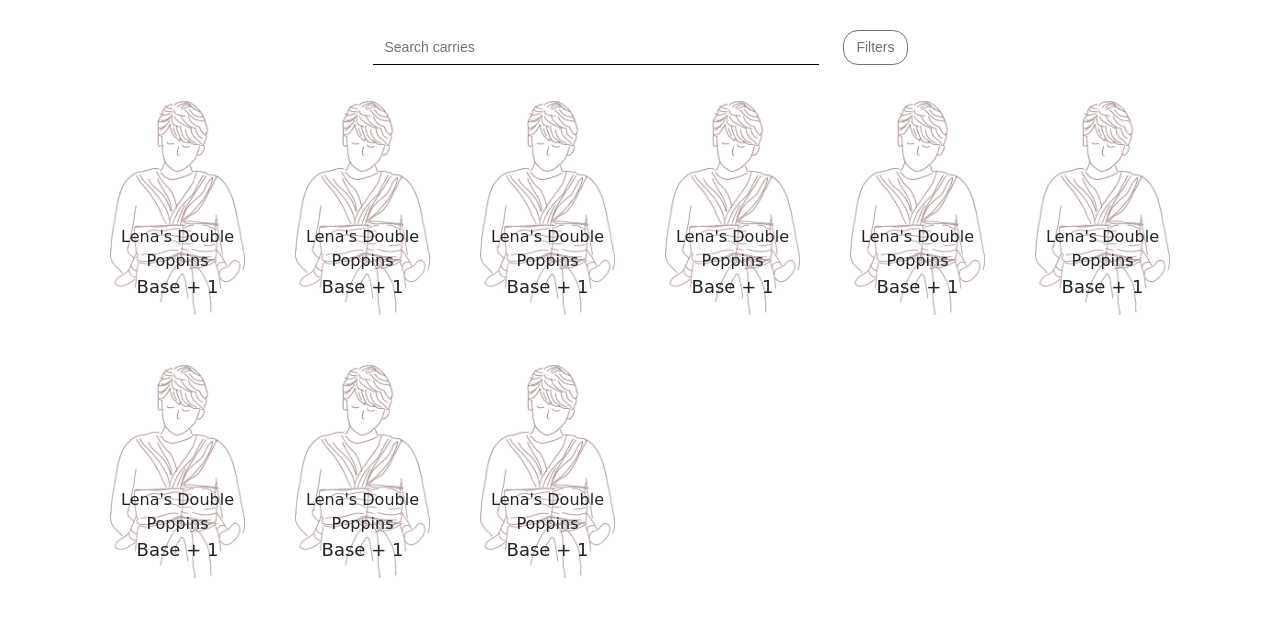
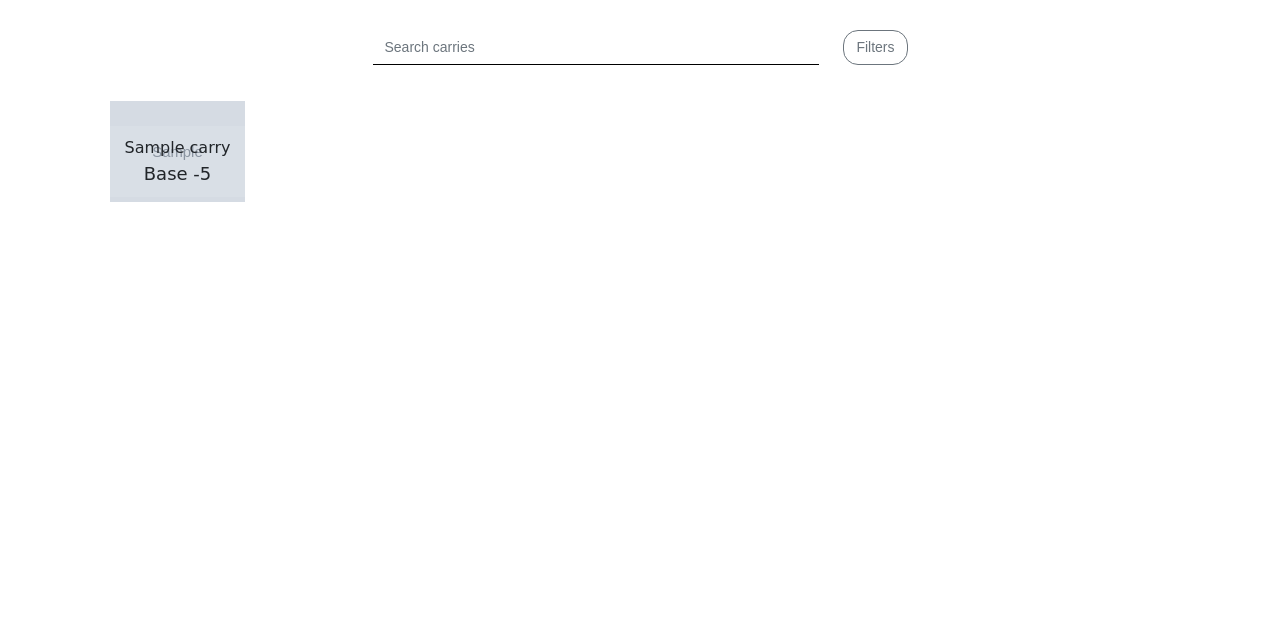
Before and after one commit to paulafernalia/the-wrapping-gallery, a Django app: page /wrappinggallery/ in a window 1280 px wide. Shown: the part 81-698 px from the top of the page. Run offline with Django 5.2, Linux system fonts and the light colour scheme; tables that the repository leaves empty hold one stand-in row (values such as "Sample post"); grey boxes marked "Sample" are stand-in pictures; some libraries are stand-ins or nearby versions; some web fonts are replaced.

Commit message:
Filter data and update gallery

```diff
--- /dev/null
+++ b/wrapping/wrappinggallery/static/wrappinggallery/app.js
@@ -0,0 +1,160 @@
+function getButtonByValueAndProperty(property, value) {
+    // Get button that matches the data-property and data-value args given
+    return document.querySelector(`button[data-value="${value}"][data-property="${property}"]`);
+}
+
+async function clickFilterButton(button) {
+    // Set this button as active
+    setActiveButton(button);
+
+    // Filter carries by the property selected in the button
+    filterCarries();
+}
+
+
+function updateFilterData(button) {
+    const property = button.parentElement.getAttribute('data-property');
+    const value = button.getAttribute('data-value');
+
+    // Update local storage
+    localStorage.setItem(property, value);
+}
+
+function initialiseFilterData(property) {
+    let init = 'Any';
+    if (!localStorage.getItem(property)) {
+        // If not, set the counter to 0 in local storage
+        localStorage.setItem(property, 'Any');
+    } else {
+        init = localStorage.getItem(property);
+    }
+
+    // Get button with this property and value
+    const button = getButtonByValueAndProperty(property, init);
+
+    button.classList.add('active');
+}
+
+function initialiseFiltersData() {
+    initialiseFilterData('size');
+    initialiseFilterData('position');
+}
+
+async function fetchFilteredCarries() {
+    // Read the property of the button group and the button value
+    const filters = {
+        size: localStorage.getItem("size"),
+        position: localStorage.getItem("position"),
+    };
+
+    // Build the query string from the filters object
+    const queryString = Object.entries(filters)
+        .map(([property, value]) => `property[]=${encodeURIComponent(property)}&value[]=${encodeURIComponent(value)}`)
+        .join('&');
+
+    // Filter carries by using filter values
+    const response = await fetch(`/wrappinggallery/api/filter-carries/?${queryString}`);
+
+    if (!response.ok) {
+        throw new Error('Network response was not ok');
+    }
+
+    const data = await response.json();
+    return data.carries;
+}
+
+async function filterCarries() {
+    fetchFilteredCarries()
+        .then(carries => {
+            // Update gallery content
+            updateCarryGallery(carries);
+        })
+        .catch(error => {
+            console.error('There was a problem with the fetch operation:', error);
+        });
+}
+
+function setActiveButton(button) {
+    // Make the selected filter button active when clicking on it
+    const btnGroup = button.parentElement;
+    const buttons = btnGroup.getElementsByClassName('btn-custom');
+
+    // Set all other buttons as inactive
+    for (let btn of buttons) {
+        btn.classList.remove('active');
+    }
+    button.classList.add('active');
+
+    // Store selected value in local storage
+    localStorage.setItem(button.dataset.property, button.dataset.value);
+}
+
+function toggleFilterBox() {
+    console.log("triggered");
+    const filterBox = document.getElementById('filterBox');
+    if (filterBox.style.display === 'none' || filterBox.style.display === '') {
+        filterBox.style.display = 'block';
+    } else {
+        filterBox.style.display = 'none';
+    }
+}
+
+
+function updateCarryGallery(carries) {
+    // Get imageGrid div
+    const gridContainer = document.getElementById('imageGrid');
+    gridContainer.innerHTML = '';
+
+    carries.forEach(carry => {
+        // Create grid item
+        const gridItem = document.createElement('div');
+        gridItem.className = 'grid-item';
+
+        // Set image URL
+        const imageUrl = '/media/' + carry.coverpicture;
+
+        // Create image
+        const img = document.createElement('img');
+        img.src = imageUrl; // Combine the static URL with the file name
+        img.alt = carry.coverpicture;
+
+        // Create description container
+        const descContainer = document.createElement('div');
+        descContainer.className = 'desc-container';
+
+        // Create carrydesc
+        const carrydesc = document.createElement('div');
+        carrydesc.className = 'carrydesc';
+        carrydesc.textContent = carry.title;
+
+        // Create sizedesc
+        const sizedesc = document.createElement('div');
+        sizedesc.className = 'sizedesc';
+        if (carry.size == 0) {
+            sizedesc.textContent = "Base";
+        } else {
+            sizedesc.textContent = "Base " + carry.size;
+        }
+
+        // Append descriptions to the description container
+        descContainer.appendChild(carrydesc);
+        descContainer.appendChild(sizedesc);
+
+        // Append image and description container to grid item
+        gridItem.appendChild(img);
+        gridItem.appendChild(descContainer);
+
+        // Append grid item to grid container
+        gridContainer.appendChild(gridItem);
+    })
+}
+
+document.addEventListener('DOMContentLoaded', function() {
+    // Set initial active buttons in filters
+    initialiseFiltersData();
+
+    // Filter carries in gallery
+    filterCarries();
+
+
+});
--- a/wrapping/wrappinggallery/templates/wrappinggallery/index.html
+++ b/wrapping/wrappinggallery/templates/wrappinggallery/index.html
@@ -8,128 +8,30 @@
         <div class="col-md-6">
             <div class="input-group mb-3">
                 <input type="text" class="form-control input-underline" placeholder="Search carries">
-                <button class="btn btn-outline-secondary ml-4" type="button" id="button-filter">Filters</button>
+                <button class="btn btn-outline-secondary ml-4" type="button" id="button-filter" onclick="toggleFilterBox()" >Filters</button>
             </div>
         </div>
     </div>
 
     <div id=filterBox style="display: none;">
         <p><strong> Position </strong></p>
-        <div role="group" aria-label="Filter Group 1">
-            <button type="button" class="btn btn-custom mx-1 active" onclick="setActiveButton(this)">Any</button>
-            <button type="button" class="btn btn-custom mx-1" onclick="setActiveButton(this)">Front</button>
-            <button type="button" class="btn btn-custom mx-1" onclick="setActiveButton(this)">Hip</button>
-            <button type="button" class="btn btn-custom mx-1" onclick="setActiveButton(this)">Back</button>
+        <div id="positionFilters" data-property="position">
+            {% for value in position_values %}
+                <button type="button" class="btn btn-custom mx-1" data-property="position" data-value="{{ value }}" onclick="clickFilterButton(this)">{{ value }}</button>
+            {% endfor %}
         </div>
         <hr>
         <p><strong> Size </strong> (referenced to the base size)</p>
-        <div role="group" aria-label="Filter Group 1">
-            <button type="button" class="btn btn-custom mx-1 active" onclick="setActiveButton(this)">Any</button>
-            <button type="button" class="btn btn-custom mx-1" onclick="setActiveButton(this)">-5</button>
-            <button type="button" class="btn btn-custom mx-1" onclick="setActiveButton(this)">-4</button>
-            <button type="button" class="btn btn-custom mx-1" onclick="setActiveButton(this)">-3</button>
-            <button type="button" class="btn btn-custom mx-1" onclick="setActiveButton(this)">-2</button>
-            <button type="button" class="btn btn-custom mx-1" onclick="setActiveButton(this)">-1</button>
-            <button type="button" class="btn btn-custom mx-1" onclick="setActiveButton(this)">0</button>
-            <button type="button" class="btn btn-custom mx-1" onclick="setActiveButton(this)">+1</button>
-            <button type="button" class="btn btn-custom mx-1" onclick="setActiveButton(this)">+2</button>
+        <div id="sizeFilters" data-property="size">
+            {% for value in size_values %}
+                <button type="button" class="btn btn-custom mx-1" data-property="size" data-value="{{ value }}" onclick="clickFilterButton(this)">{{ value }}</button>
+            {% endfor %}
         </div>
         <hr>
     </div>
 </div>
-<div class="grid" id="imageGrid" data-static-url="{% static 'wrappinggallery/' %}"></div>
+<div class="grid" id="imageGrid"></div>
 
-<script>
-    function setActiveButton(button) {
-        const btnGroup = button.parentElement;
-        const buttons = btnGroup.getElementsByClassName('btn-custom');
-        for (let btn of buttons) {
-            btn.classList.remove('active');
-        }
-        button.classList.add('active');
-        console.log("text in button", button.text);
-    }
-
-    document.addEventListener('DOMContentLoaded', function() {
-        const searchButton = document.getElementById('button-filter');
-        const filterBox = document.getElementById('filterBox');
-
-        searchButton.addEventListener('click', function() {
-            if (filterBox.style.display === 'none' || filterBox.style.display === '') {
-                filterBox.style.display = 'block';
-            } else {
-                filterBox.style.display = 'none';
-            }
-        });
-
-        const imageFiles = [
-            'figure.png',
-            'figure.png',
-            'figure.png',
-            'figure.png',
-            'figure.png',
-            'figure.png',
-            'figure.png',
-            'figure.png',
-            'figure.png'
-        ];
-
-        const gridContainer = document.getElementById('imageGrid');
-        if (!gridContainer) {
-            console.error('Element with ID "imageGrid" not found');
-            return;
-        }
-
-        const staticUrl = gridContainer.getAttribute('data-static-url');
-
-        imageFiles.forEach(fileName => {
-            // Create grid item
-            const gridItem = document.createElement('div');
-            gridItem.className = 'grid-item';
-
-            // Create image
-            const img = document.createElement('img');
-            img.src = staticUrl + fileName; // Combine the static URL with the file name
-            img.alt = fileName;
-
-            // Add click event to navigate to the carry page with the carry name as a query parameter
-            img.addEventListener('click', () => navigateToCarry(fileName.split('.')[0]));
-
-            // Create description container
-            const descContainer = document.createElement('div');
-            descContainer.className = 'desc-container';
-
-            // Create carrydesc
-            const carrydesc = document.createElement('div');
-            carrydesc.className = 'carrydesc';
-            carrydesc.textContent = 'Lena\'s Double Poppins';
-
-            // Create sizedesc
-            const sizedesc = document.createElement('div');
-            sizedesc.className = 'sizedesc';
-            sizedesc.textContent = 'Base + 1';
-
-            // Append descriptions to the description container
-            descContainer.appendChild(carrydesc);
-            descContainer.appendChild(sizedesc);
-
-            // Append image and description container to grid item
-            gridItem.appendChild(img);
-            gridItem.appendChild(descContainer);
-
-            // Append grid item to grid container
-            gridContainer.appendChild(gridItem);
-        });
-    });
-
-    function navigateToCarry(carryName) {
-        window.location.href = `carry.html?carry=${carryName}`;
-    }
-
-
-    function navigateToCarry(carryName) {
-        window.location.href = `carry.html?carry=${carryName}`;
-    }
-</script>
+<script src="{% static 'wrappinggallery/app.js' %}"></script>
 
 {% endblock %}
--- a/wrapping/wrappinggallery/urls.py
+++ b/wrapping/wrappinggallery/urls.py
@@ -2,5 +2,6 @@ from django.urls import path
 from . import views
 
 urlpatterns = [
-    path("", views.index, name="index")
+    path("", views.index, name="index"),
+    path("api/filter-carries/", views.filter_carries, name="filter_carries"),
 ]
--- a/wrapping/wrappinggallery/views.py
+++ b/wrapping/wrappinggallery/views.py
@@ -1,6 +1,36 @@
 from django.shortcuts import render
-from django.http import HttpResponse
+from django.http import HttpResponse, JsonResponse
+from .models import Carry
+from django.views.decorators.http import require_GET
+
 
 # Create your views here.
 def index(request):
-    return render(request, "wrappinggallery/index.html")
+    size_values = ["Any", "-5", "-4", "-3", "-2", "-1", "0", "+1", "+2"]
+    position_values = ["Any", "Front", "Back"]
+
+    return render(request, "wrappinggallery/index.html", {
+        "size_values": ["Any", "-5", "-4", "-3", "-2", "-1", "0", "+1", "+2"],
+        "position_values": ["Any", "Front", "Back"]
+    })
+
+@require_GET
+def filter_carries(request):
+    # Extract lists of properties and values from GET parameters
+    properties = request.GET.getlist('property[]')
+    values = request.GET.getlist('value[]')
+
+    # Initialize a queryset for filtering
+    queryset = Carry.objects.all()
+
+    # Apply filters based on properties and values
+    for prop, val in zip(properties, values):
+        if prop == 'size' and val != 'Any':
+            queryset = queryset.filter(size=val)
+        elif prop == 'position' and val != 'Any':
+            queryset = queryset.filter(position=val)
+        # Add more properties as needed
+
+    # Serialize the results
+    results = list(queryset.values('position', 'title', 'size', 'coverpicture'))
+    return JsonResponse({'carries': results})
```
Also changed, not shown: wrapping/media/placeholder_front.png (added).
